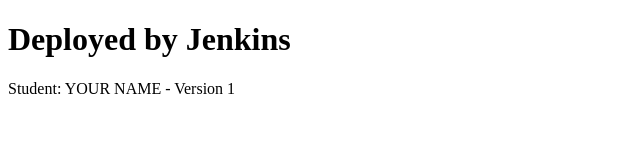
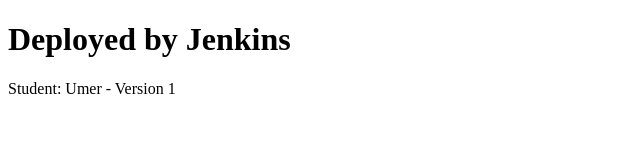
Before and after one commit to umerbinzarrar/jenkins-lab9, a plain HTML site: page index.html in a window 1280 px wide. Shown: the whole page, without its empty margins (0-640 px from the left). Drawn offline with Linux system fonts and the light colour scheme.

Commit message:
Add student name

```diff
--- a/index.html
+++ b/index.html
@@ -3,6 +3,6 @@
 <head><title>CSC418 Lab 9</title></head>
 <body>
   <h1>Deployed by Jenkins</h1>
-  <p>Student: YOUR NAME - Version 1</p>
+  <p>Student: Umer - Version 1</p>
 </body>
 </html>
```
